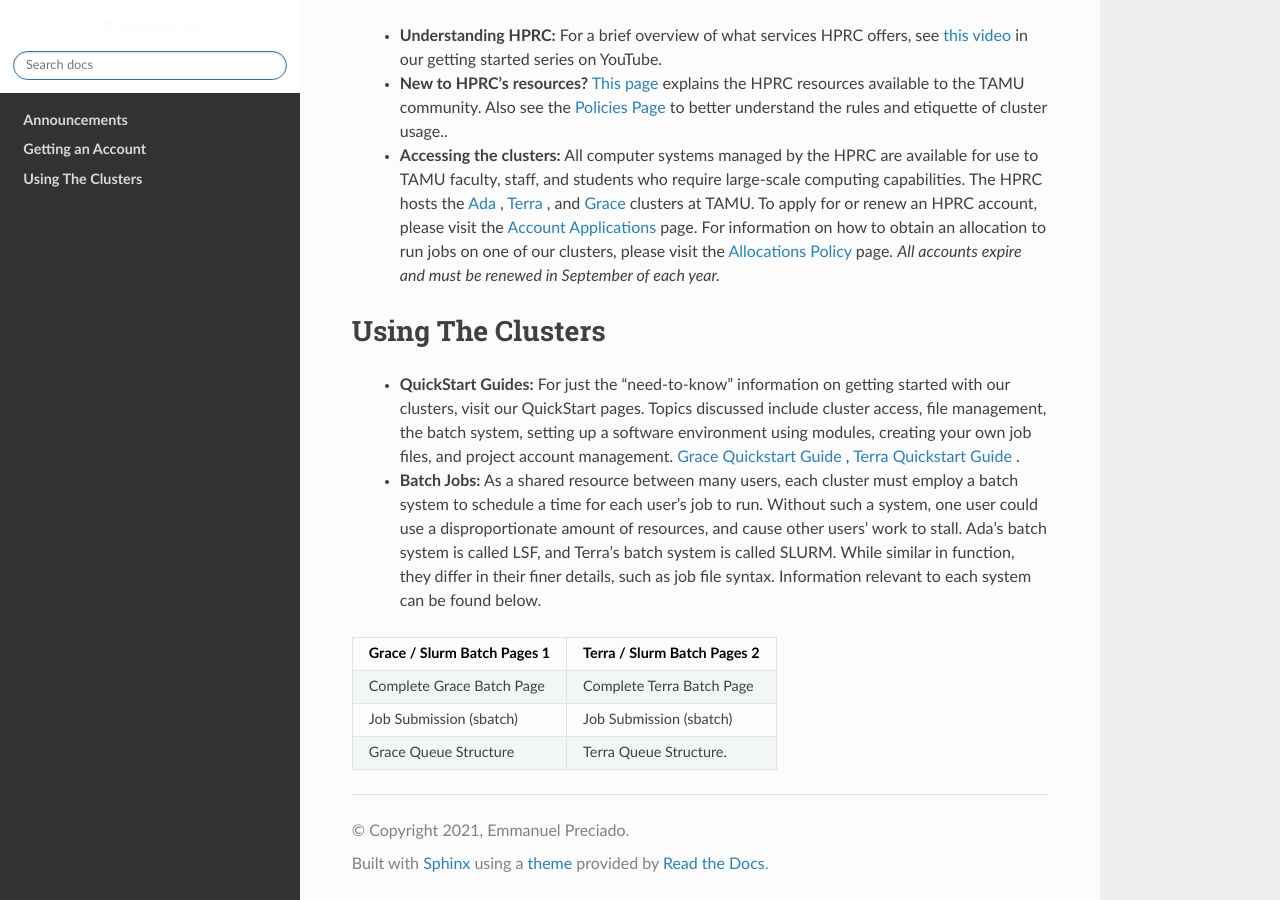
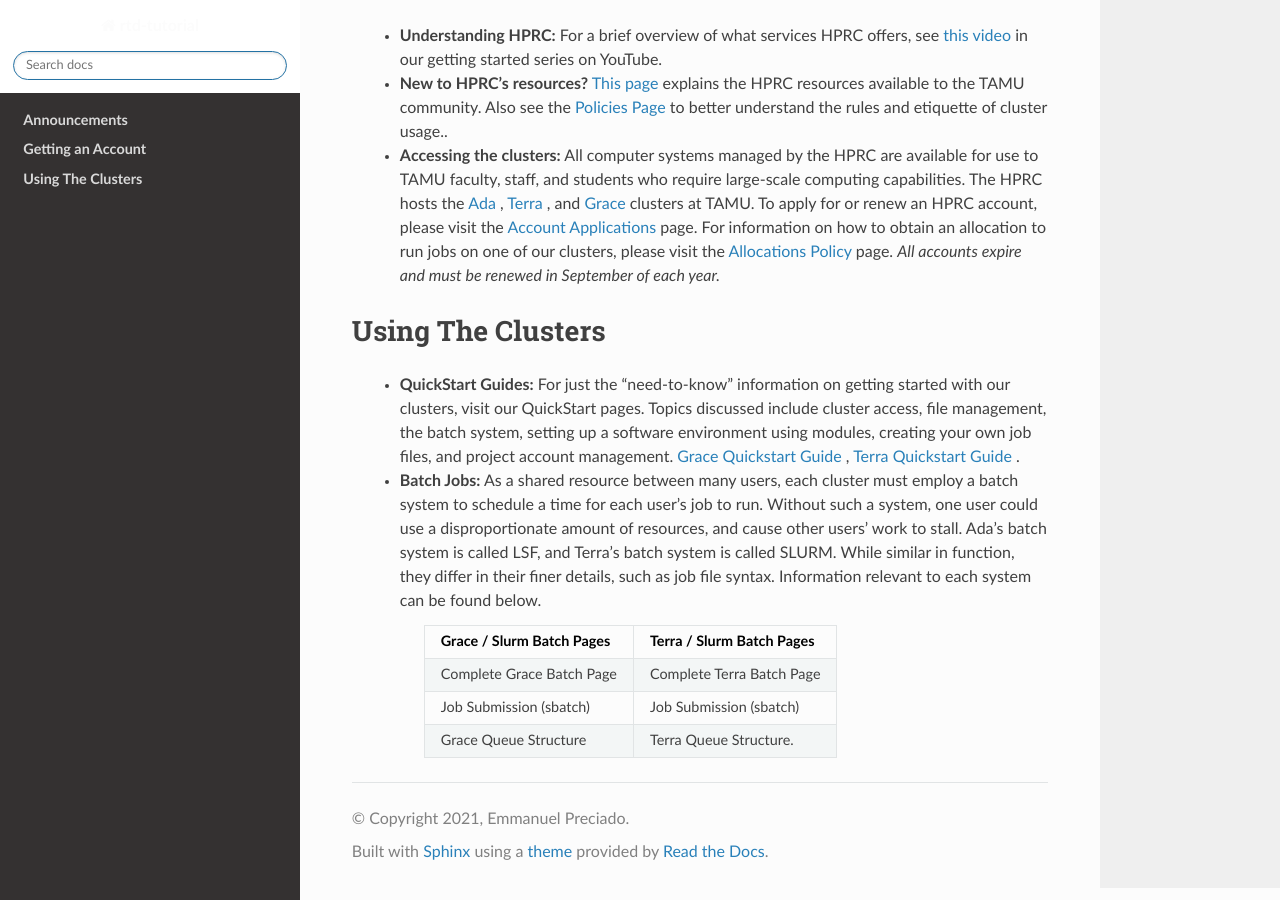
Before and after one commit to EmmanuelDej/rtd-tutorial, a Sphinx documentation site: the page built from docs/index.rst, in a window 1280 px wide and 900 px high, scrolled down 568 px. Built offline with Sphinx 7.4.7 and the Read the Docs theme 2.0.0, drawn with Linux system fonts in a browser that asks for light colours.

Commit message:
Update index.rst

```diff
--- a/docs/index.rst
+++ b/docs/index.rst
@@ -41,12 +41,12 @@
 
    * **Batch Jobs:** As a shared resource between many users, each cluster must employ a batch system to schedule a time for each user's job to run. Without such a system, one user could use a disproportionate amount of resources, and cause other users' work to stall. Ada's batch system is called LSF, and Terra's batch system is called SLURM. While similar in function, they differ in their finer details, such as job file syntax. Information relevant to each system can be found below.
 
-+-------------------------------+-----------------------------+
-| Grace / Slurm Batch Pages 1   | Terra / Slurm Batch Pages 2 |
-+===============================+=============================+
-| Complete Grace Batch Page     |  Complete Terra Batch Page  |
-+-------------------------------+-----------------------------+
-| Job Submission (sbatch)       | Job Submission (sbatch)     |
-+-------------------------------+-----------------------------+
-| Grace Queue Structure         | Terra Queue Structure.      |
-+-------------------------------+-----------------------------+
+                                                +-------------------------------+-----------------------------+
+                                                | Grace / Slurm Batch Pages     | Terra / Slurm Batch Pages   |
+                                                +===============================+=============================+
+                                                | Complete Grace Batch Page     |  Complete Terra Batch Page  |
+                                                +-------------------------------+-----------------------------+
+                                                | Job Submission (sbatch)       | Job Submission (sbatch)     |
+                                                +-------------------------------+-----------------------------+
+                                                | Grace Queue Structure         | Terra Queue Structure.      |
+                                                +-------------------------------+-----------------------------+
```
